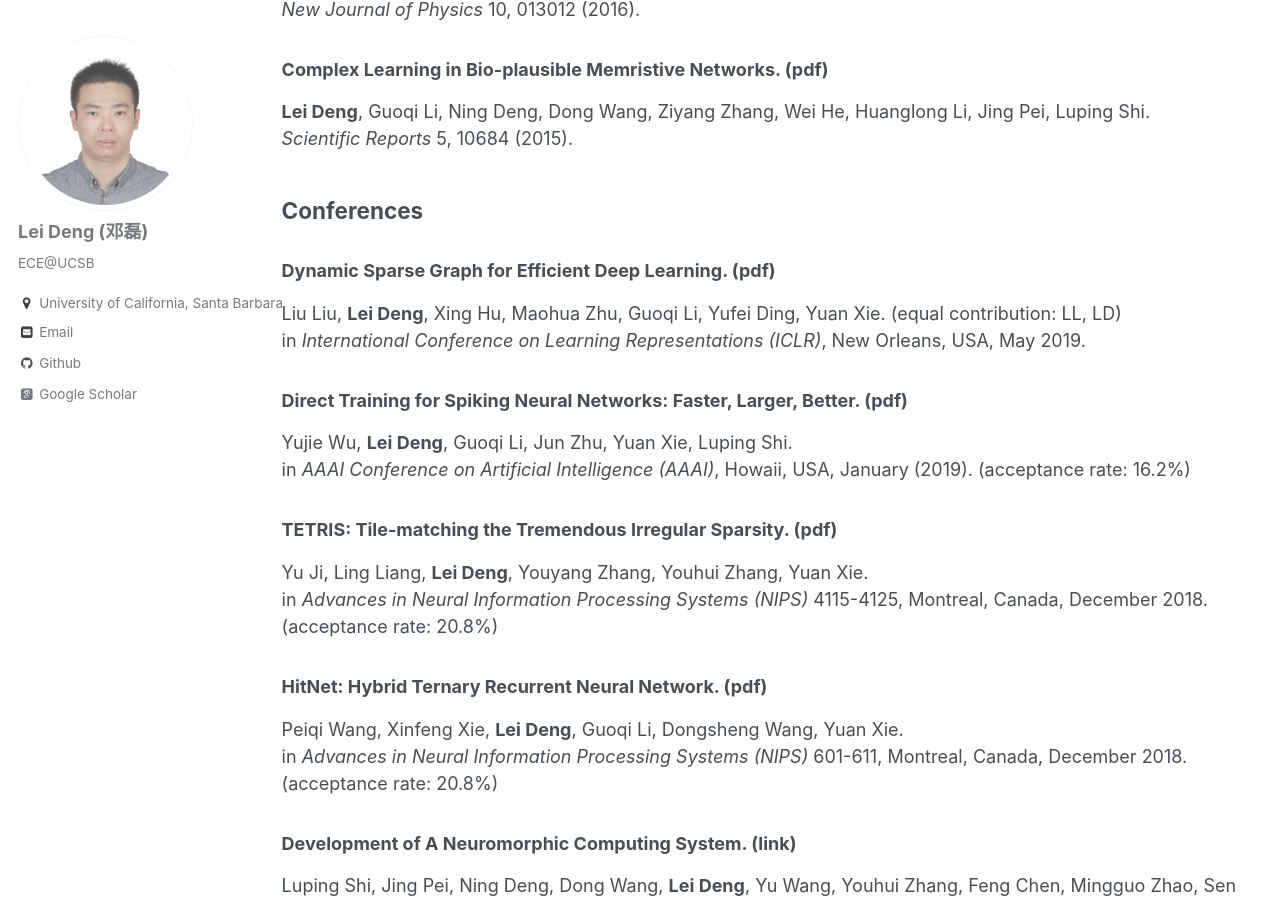
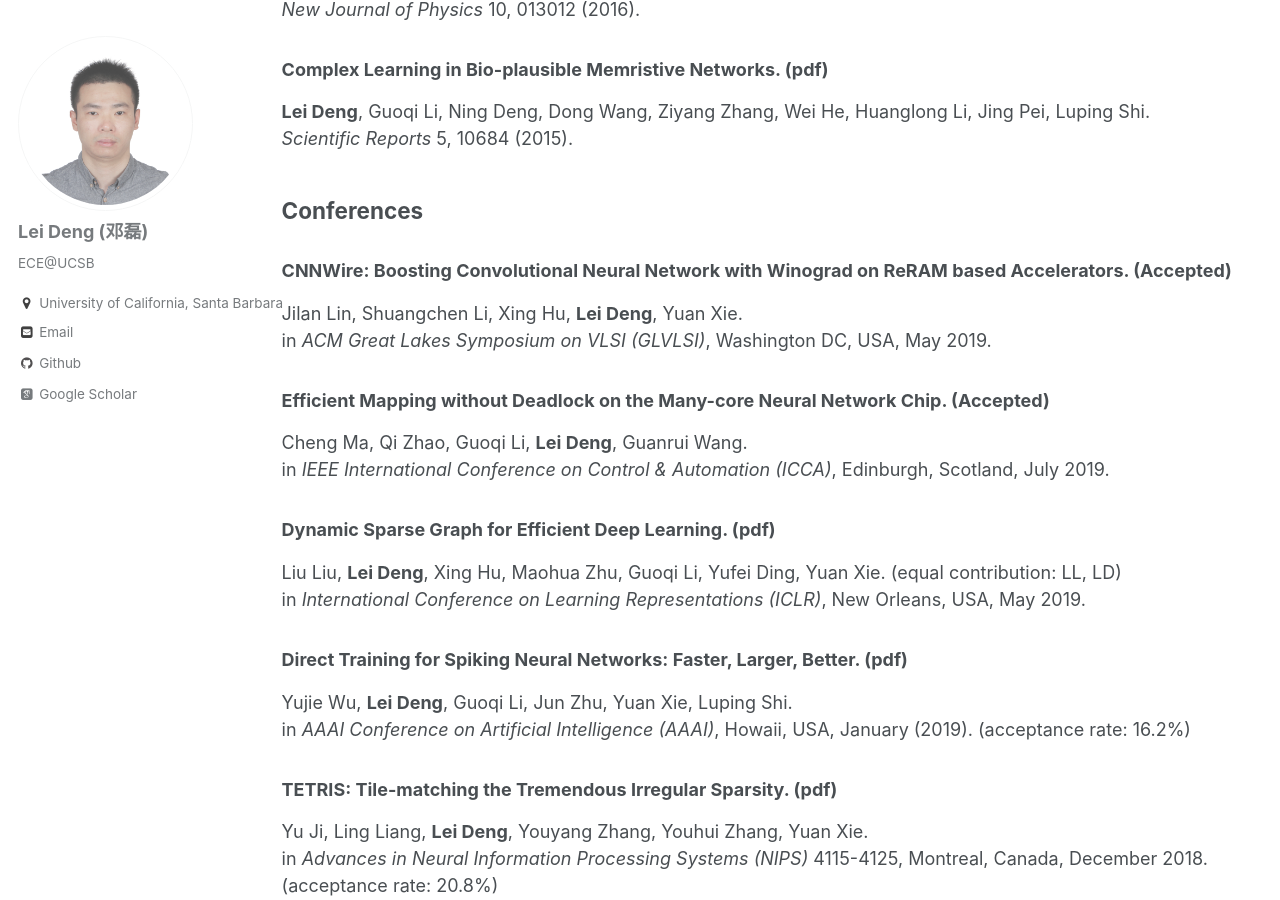
Before and after one commit to dllfei/dllfei.github.io, a Jekyll site: the page built from _pages/publications.md, in a window 1280 px wide and 900 px high, scrolled down 2611 px. Built offline with Jekyll 4.4.1, drawn with Linux system fonts in a browser that asks for light colours; some web fonts are replaced.

Commit message:
Update publications.md

```diff
--- a/_pages/publications.md
+++ b/_pages/publications.md
@@ -83,6 +83,14 @@ Guoqi Li, Wuhua Hu, Gaoxi Xiao, **Lei Deng**, Pei Tang, Jing Pei, Luping Shi. <b
 
 ## Conferences
 
+### CNNWire: Boosting Convolutional Neural Network with Winograd on ReRAM based Accelerators. (Accepted) <br />
+Jilan Lin, Shuangchen Li, Xing Hu, **Lei Deng**, Yuan Xie. <br />
+in *ACM Great Lakes Symposium on VLSI (GLVLSI)*, Washington DC, USA, May 2019.
+
+### Efficient Mapping without Deadlock on the Many-core Neural Network Chip. (Accepted) <br />
+Cheng Ma, Qi Zhao, Guoqi Li, **Lei Deng**, Guanrui Wang. <br />
+in *IEEE International Conference on Control & Automation (ICCA)*, Edinburgh, Scotland, July 2019.
+
 ### Dynamic Sparse Graph for Efficient Deep Learning. ([pdf](https://openreview.net/pdf?id=H1goBoR9F7)) <br />
 Liu Liu, **Lei Deng**, Xing Hu, Maohua Zhu, Guoqi Li, Yufei Ding, Yuan Xie. (equal contribution: LL, LD) <br />
 in *International Conference on Learning Representations (ICLR)*, New Orleans, USA, May 2019.
```
